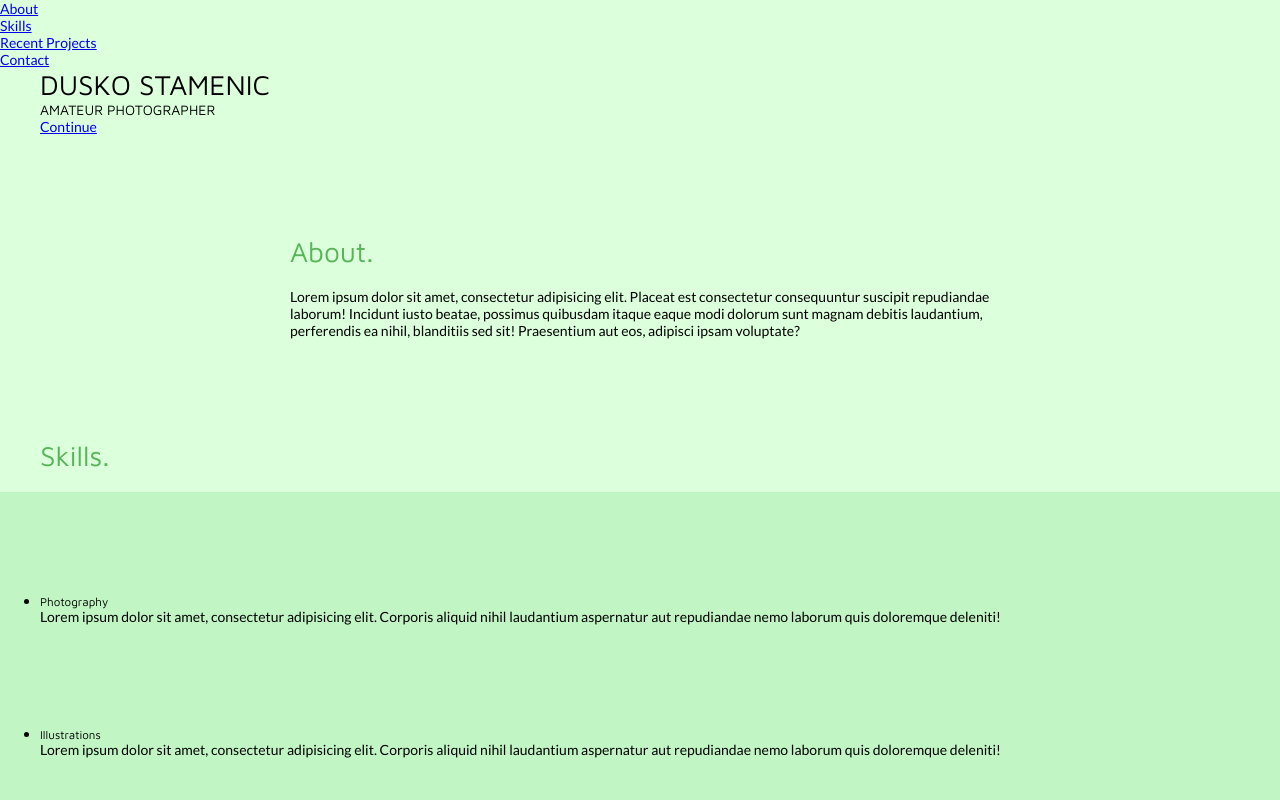
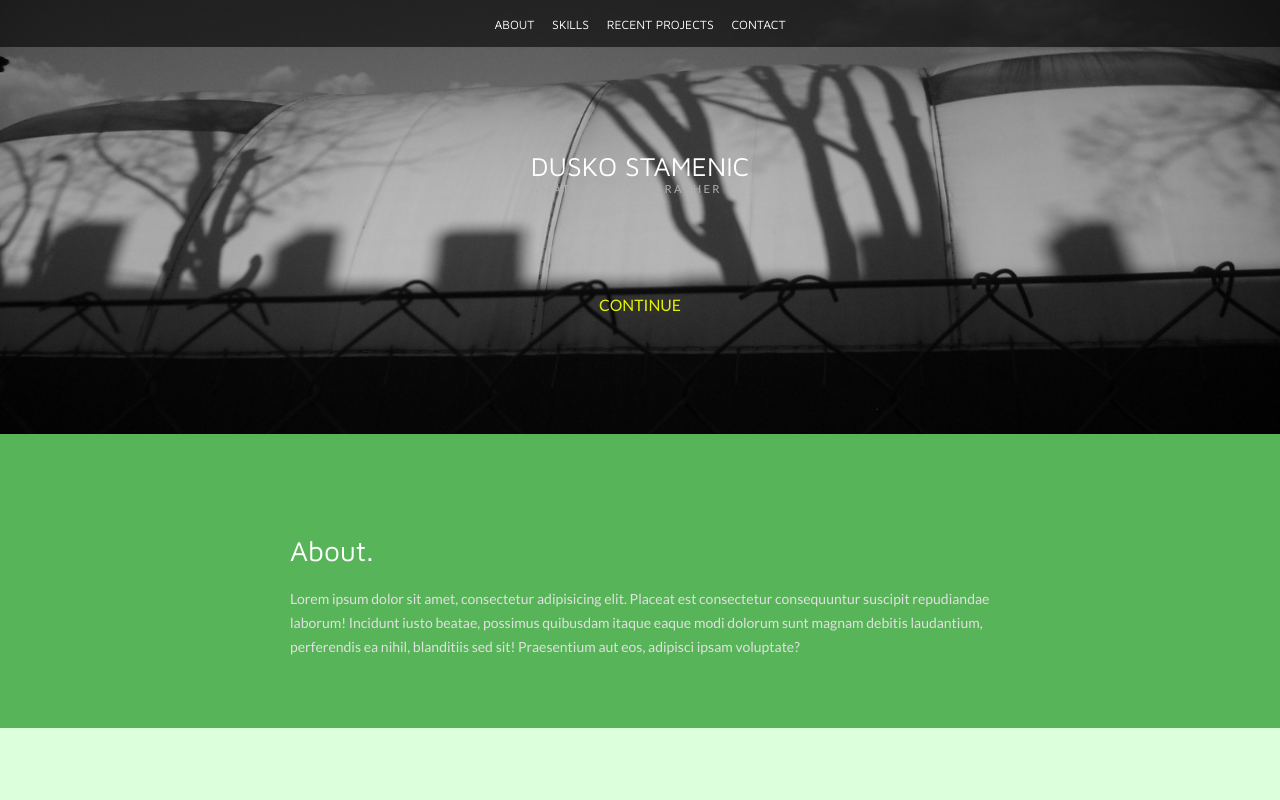
Before and after one commit to DuskoStamenic/Dusko-Stamenic-Photography-Porfolio-Page, a plain HTML site: page index.html in a window 1280 px wide. Shown: the top 800 px of the page. Drawn offline with nearby package versions, Linux system fonts and the light colour scheme.

Commit message:
Adding the style for navigation, about and skills section

```diff
--- a/index.html
+++ b/index.html
@@ -43,26 +43,26 @@
         </div> <!--End of  About-->
 
         <div class="skills">
-                <div class="container small">
+                <div class="container-sm">
                         <h2>Skills.</h2>
                 </div> <!--End of  Container Small-->
 
                 <div class="skills-list-bg">
                         <ul class="skills-list container">
 
-                                <li class="skills photogr">
+                                <li class="skill photogr">
                                         <h5>Photography</h5>
                                         <p>Lorem ipsum dolor sit amet, consectetur adipisicing elit. Corporis aliquid nihil laudantium aspernatur aut repudiandae nemo laborum quis doloremque deleniti!</p>
                                         <span class="skill-divider"></span>
                                 </li>
 
-                                <li class="skills illustr">
+                                <li class="skill illustr">
                                         <h5>Illustrations</h5>
                                         <p>Lorem ipsum dolor sit amet, consectetur adipisicing elit. Corporis aliquid nihil laudantium aspernatur aut repudiandae nemo laborum quis doloremque deleniti!</p>
                                         <span class="skill-divider"></span>
                                 </li>
 
-                                <li class="skills edit">
+                                <li class="skill edit">
                                         <h5>Editing</h5>
                                         <p>Lorem ipsum dolor sit amet, consectetur adipisicing elit. Corporis aliquid nihil laudantium aspernatur aut repudiandae nemo laborum quis doloremque deleniti!</p>
                                         <span class="skill-divider"></span>
--- a/main.css
+++ b/main.css
@@ -21,6 +21,10 @@ body {
 h1, h2, h3, h4, h5 {
         font-family: Maven Pro, Calibri, Arial, sans-serif;
         font-weight: 400;
+}
+
+p {
+        line-height: 1.7em;
 }
 
 h2 {
@@ -80,3 +84,125 @@ h2 {
 .skills-list-bg, .recent-projects-list-bg {
         background-color: #c1f5c4;
 }
+
+/* NAVIGATION*/
+
+nav {
+        position: fixed;
+        z-index: 100;
+        top: 0;
+        left: 0;
+        width: 100%;
+        padding: 15px 0;
+        background-color: rgba(0,0,0, .6);
+        text-align: center;
+        -webkit-transition: -webkit-transform 0.4 ease;
+        -moz-transition: -moz-transform 0.4 ease;
+        transition: transform 0.4 ease;
+}
+
+nav.hidden {
+        -webkit-transform: translate3d(0, -100%, 0);
+        -moz-transform: translate3d(0, -100%, 0);
+        transform: translate3d(0, -100%, 0);
+}
+
+nav ul li {
+        display: inline-block;
+        margin-right: 15px;
+}
+
+nav ul li:last-child {
+        margin-right: 0;
+}
+
+nav ul li a {
+        text-decoration: none;
+        text-transform: uppercase;
+        font-size: .875em;
+        color: #fff;
+        font-family: Maven Pro, Calibri, Arial, sans-serif;
+}
+
+/* INTRO*/
+
+.intro {
+        background: #000 url('images/intro.jpg')  no-repeat;
+        background-attachment: fixed;
+        background-size: cover;
+        background-position: 50% 50%;
+        padding-top: 150px;
+        padding-bottom: 120px;
+        text-align: center;
+}
+
+.intro-headings {
+        display: inline-block;
+        text-align: left;
+        margin-bottom: 100px;
+}
+
+.intro-headings h1 {
+        font-size: 1.9em;
+        color: #fff;
+        text-transform: uppercase;
+        font-weight: 400;
+}
+
+.intro-headings  h4 {
+        color: #aeaeae;
+        text-transform: uppercase;
+        font-family: Lato, Arial, Calibri, sans-serif;
+        font-weight: 300;
+        font-size: 0.8em;
+        letter-spacing: 0.2em;
+}
+
+.intro .continue-btn {
+        display: block;
+        width: 100px;
+        margin: 0 auto;
+        font-size: 1.125em;
+        text-transform: uppercase;
+        text-decoration: none;
+        color: #e2f202;
+}
+
+/* ABOUT*/
+
+.about {
+        background-color: #58b458;
+        padding-bottom: 70px;
+}
+
+.about h2 {
+        color: #fff;
+}
+
+.about p {
+        color: #e0e0e0;
+}
+
+/* SKILLS*/
+
+.skills-list {
+        list-style: none;
+        text-align: center;
+}
+
+.skill {
+        padding: 50px 0;
+        max-width: 250px;
+        margin: 0 auto;
+}
+
+.skill h5 {
+        font-size: 1.2em;
+        text-transform: uppercase;
+        margin-bottom: 20px;
+}
+
+.skill p {
+        color: #6e6e6e;
+        font-size: .875em;
+}
```
Also changed, not shown: images/intro.JPG (added), 1 other file.
